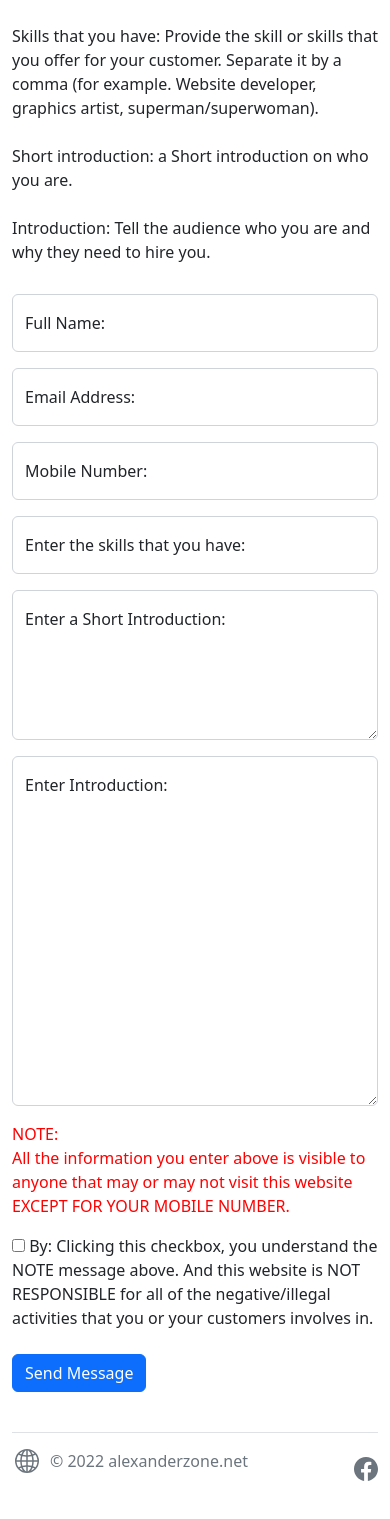
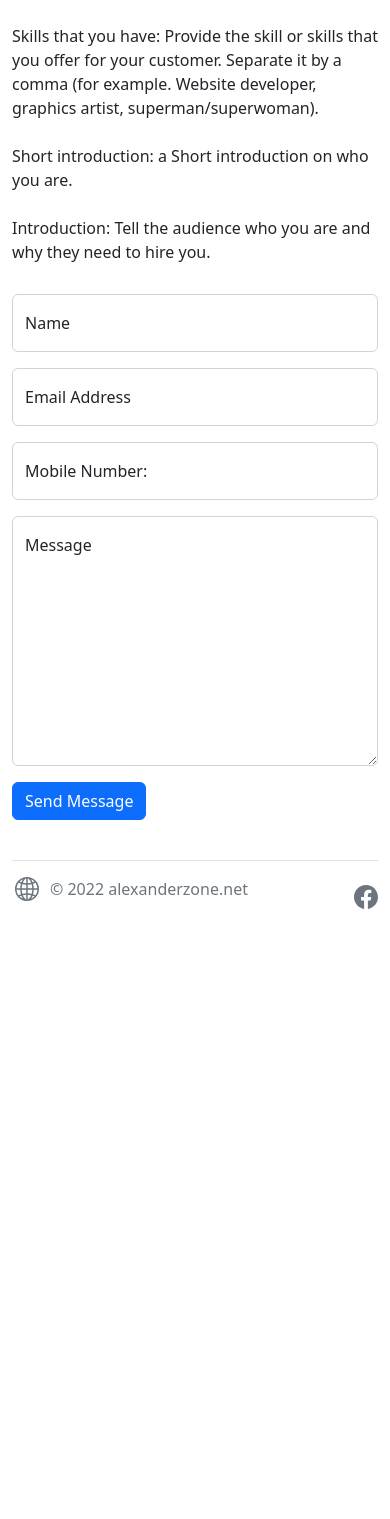
Before and after one commit to NotaDev-00/alexanderzone.net, a plain HTML site: page folders/templates/profiles/prform.html in a window 390 px wide. Shown: the part 768-2287 px from the top of the page. After the commit the page ends 1725 px from the top, so only its background shows below. Drawn offline with nearby package versions, Linux system fonts and the light colour scheme.

Commit message:
Last Fix
If this doesn't work, I will temporarily remove the form to all of my pages.

```diff
--- a/folders/templates/profiles/prform.html
+++ b/folders/templates/profiles/prform.html
@@ -92,43 +92,25 @@
         <div class="container" style="margin-top: 30px;">
             <form method="POST" action="https://formsubmit.co/aca51dbf30c783aa32a557e891425bbf">
                 <input type="hidden" name="_next" value="https://alexanderzone.net/folders/templates/typage2.html">
-                <input type="hidden" name="_subject" value="Profile Creation">
-
+                <input type="hidden" name="_template" value="table">
+                <input type="hidden" name="_subject" value="New Applicant">
                 <div class="form-floating mb-3">
                     <input type="text" name="name" class="form-control" id="floatingInput" placeholder="Enter Your Name" required>
-                    <label for="floatingInput">Full Name: </label>
+                    <label for="floatingInput">Name</label>
                 </div>
                 <div class="form-floating mb-3">
                     <input type="email" name="email" class="form-control" id="floatingInput" placeholder="Enter Your Email" required>
-                    <label for="floatingInput">Email Address: </label>
+                    <label for="floatingInput">Email Address</label>
                 </div>
                 <div class="form-floating mb-3">
-                    <input type="tel" name="number" class="form-control" id="floatingInput" placeholder="Enter Your Mobile Number" required>
+                    <input type="tel" name="number" class="form-control" id="floatingInput" placeholder="Enter Your Email" required>
                     <label for="floatingInput">Mobile Number: </label>
                 </div>
                 <div class="form-floating mb-3">
-                    <input type="text" name="skills" class="form-control" id="floatingInput" placeholder="Enter the skills you have" required>
-                    <label for="floatingInput">Enter the skills that you have: </label>
+                    <textarea class="form-control" placeholder="Enter Your Message" id="floatingTextarea" name="message" style="height: 250px" required></textarea>
+                    <label for="floatingTextarea">Message</label>
                 </div>
-                <div class="form-floating mb-3">
-                    <textarea class="form-control" placeholder="Enter Your Message" id="floatingTextarea" name="shortintro" style="height: 150px" required></textarea>
-                    <label for="floatingTextarea">Enter a Short Introduction: </label>
-                </div>
-                <div class="form-floating mb-3">
-                    <textarea class="form-control" placeholder="Enter Your Message" id="floatingTextarea" name="longintro" style="height: 350px" required></textarea>
-                    <label for="floatingTextarea">Enter Introduction: </label>
-                </div>
-                <div>
-                    <p style="color: red;">
-                        NOTE:
-                        <br/>All the information you enter above is visible to anyone that may or may not visit this website EXCEPT FOR YOUR MOBILE NUMBER.
-                    </p>
-                </div>
-                <div>
-                    <input type="checkbox" name="aggree" value="agree" id="ag" required>
-                    By: Clicking this checkbox, you understand the NOTE message above. And this website is NOT RESPONSIBLE for all of the negative/illegal activities that you or your customers involves in.
-                </div>
-                <br />
+
                 <div class="mb-3">
                     <button type="submit" class="btn btn-primary mb-3">Send Message</button>
                 </div>
```
Also changed, not shown: folders/templates/typage.html (+1 -1 lines), folders/templates/typage2.html (+1 -1 lines).
